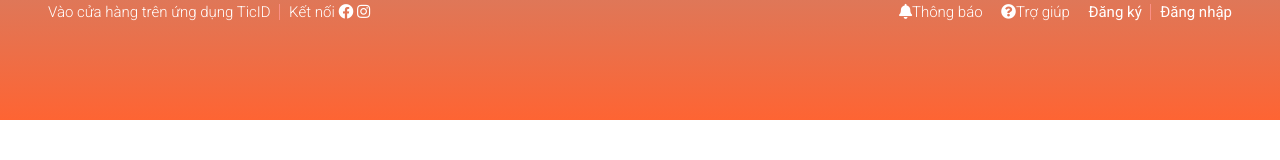
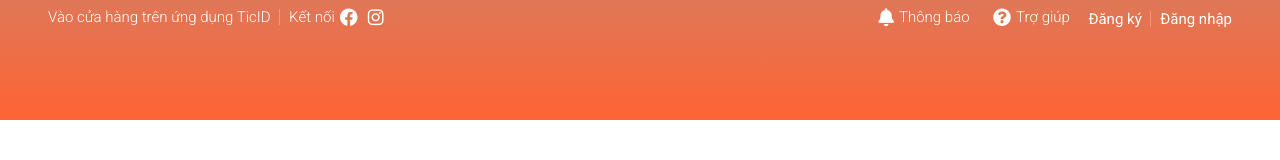
Before and after one commit to ducmk254/shopees, a website: page index.html in a window 1280 px wide. Drawn offline with Linux system fonts and the light colour scheme.

Commit message:
finish icon css

```diff
--- a/assets/css/main.css
+++ b/assets/css/main.css
@@ -14,6 +14,7 @@
 }
 .header__navbar-item{
     margin: 0 8px;
+    min-height: 26px;
 }
 .header__navbar-item,
 .header__navbar-item-link{
@@ -52,3 +53,17 @@
     text-decoration: none;
     color: var(--white-color);
 }
+.header__navbar-icon{
+    font-size: 1.8rem; /* là 18px */
+    margin: 0 5px;
+}
+
+.header__navbar-item,
+.header__navbar-item-link,
+.header__navbar-icon-link{
+    display: inline-flex;
+    align-items: center;
+}
+.header__navbar-item--title-no-pointer{
+
+}
--- a/index.html
+++ b/index.html
@@ -21,14 +21,14 @@
                         <ul class="header__navbar-list">
                             <li class="header__navbar-item header__navbar-item--separate">Vào cửa hàng trên ứng dụng TicID</li>
                             <li class="header__navbar-item">
-                                Kết nối
-                                <a href="#" class="header__navbar-icon-link"><i class="fab fa-facebook"></i></a>
-                                <a href="#" class="header__navbar-icon-link"><i class="fab fa-instagram"></i></a>
+                                <span style="cursor: text !important;color: var(--white-color);">Kết nối</span>
+                                <a href="#" class="header__navbar-icon-link"><i class="header__navbar-icon fab fa-facebook"></i></a>
+                                <a href="#" class="header__navbar-icon-link"><i class="header__navbar-icon fab fa-instagram"></i></a>
                             </li>
                         </ul>
                         <ul class="header__navbar-list">
-                            <li class="header__navbar-item"><a href="#" class="header__navbar-item-link"><i class="fas fa-bell"></i>Thông báo</a></li>
-                            <li class="header__navbar-item"><a href="#" class="header__navbar-item-link"><i class="fas fa-question-circle"></i>Trợ giúp</a></li>
+                            <li class="header__navbar-item"><a href="#" class="header__navbar-item-link"><i class="header__navbar-icon fas fa-bell"></i>Thông báo</a></li>
+                            <li class="header__navbar-item"><a href="#" class="header__navbar-item-link"><i class="header__navbar-icon fas fa-question-circle"></i>Trợ giúp</a></li>
                             <li class="header__navbar-item header__navbar-item--strong header__navbar-item--separate">Đăng ký</li>
                             <li class="header__navbar-item header__navbar-item--strong">Đăng nhập</li>
                         </ul>
```
Also changed, not shown: README.md.
